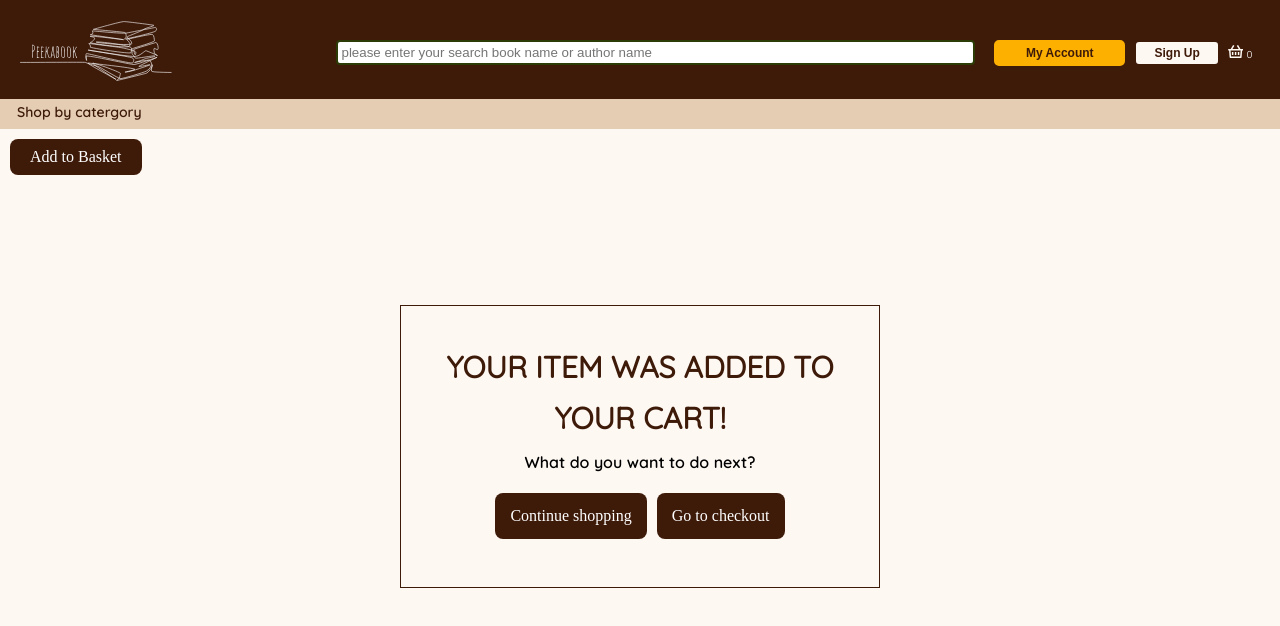
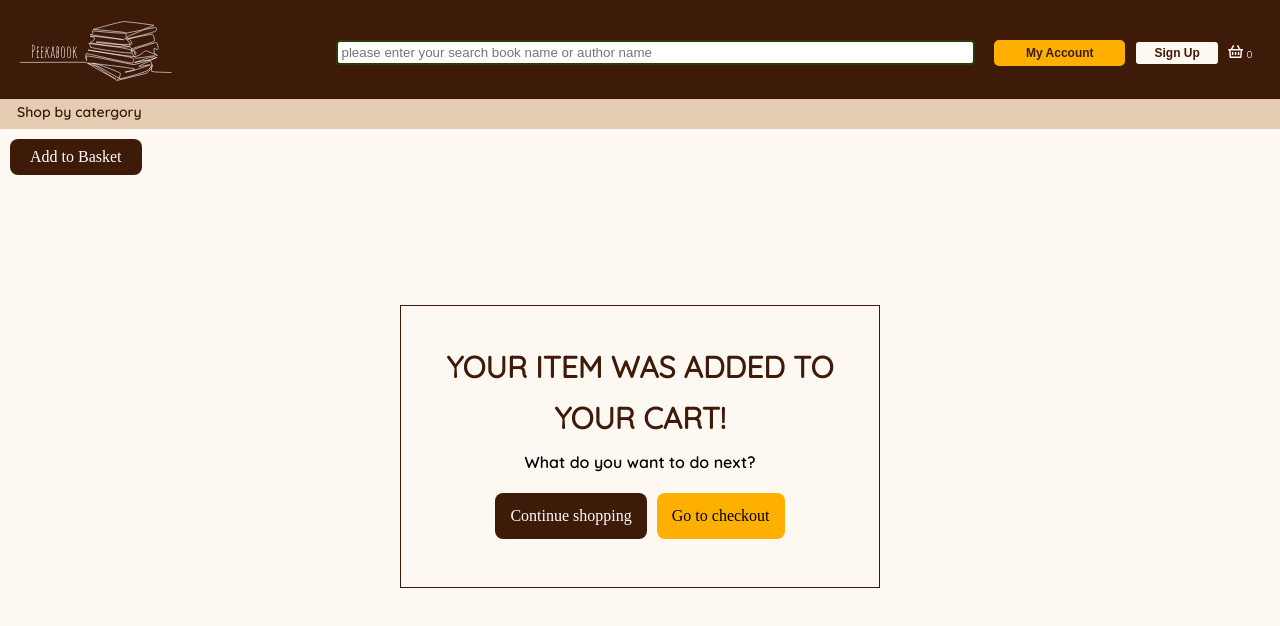
Before and after one commit to ZeptoFarad/book-app-summative, a Vue app in the folder front/: page / in a window 1280 px wide. Shown: the top 626 px of the page. Built offline with nearby package versions, Linux system fonts and the light colour scheme.

Commit message:
06042023啊啊

```diff
--- a/front/src/components/itemAddedCar.vue
+++ b/front/src/components/itemAddedCar.vue
@@ -28,8 +28,8 @@
         border-radius: 8px;
     }
     .checkout-button{
-        background-color: rgba(62, 26, 9, 1);
-        color: white;
+        background-color: #feb000;
+        color:black;
         margin: 5px;
         padding: 15px;
         border-radius: 8px;
```
